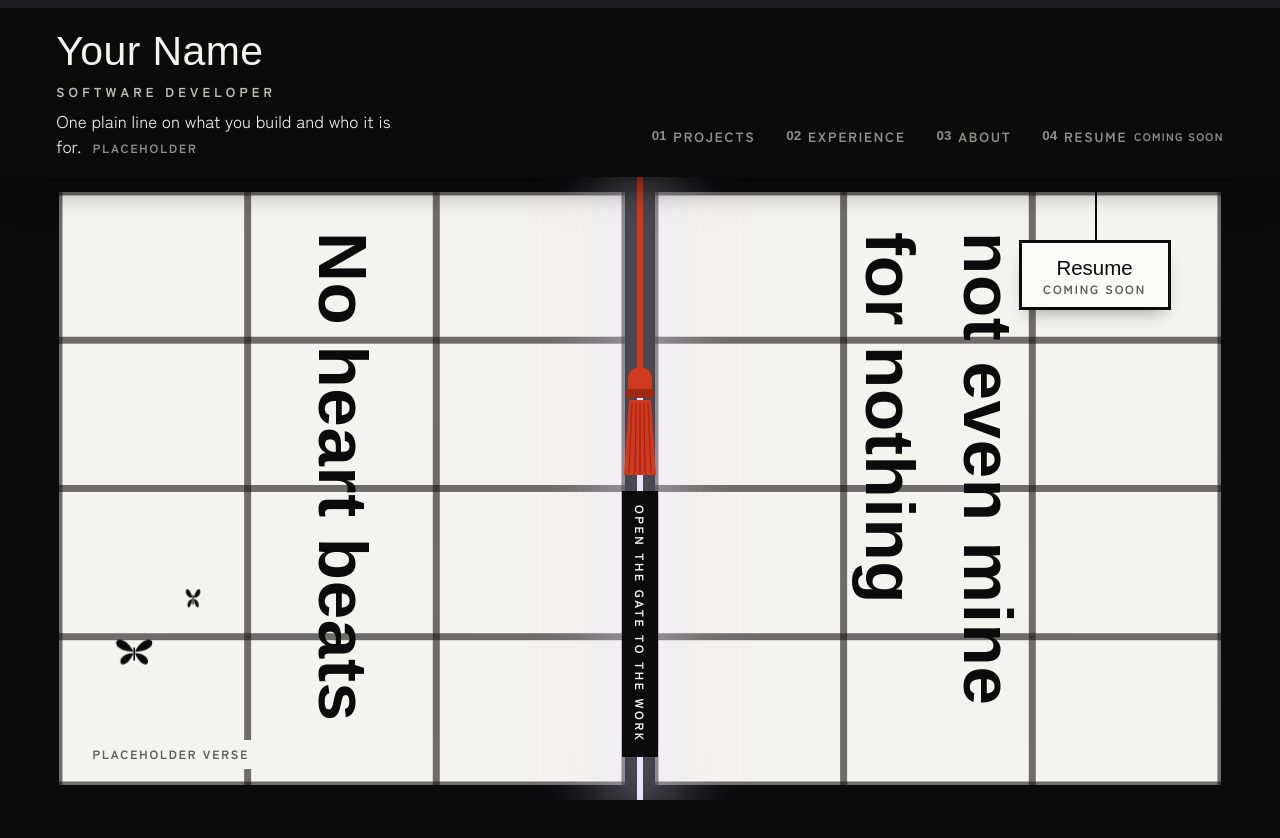
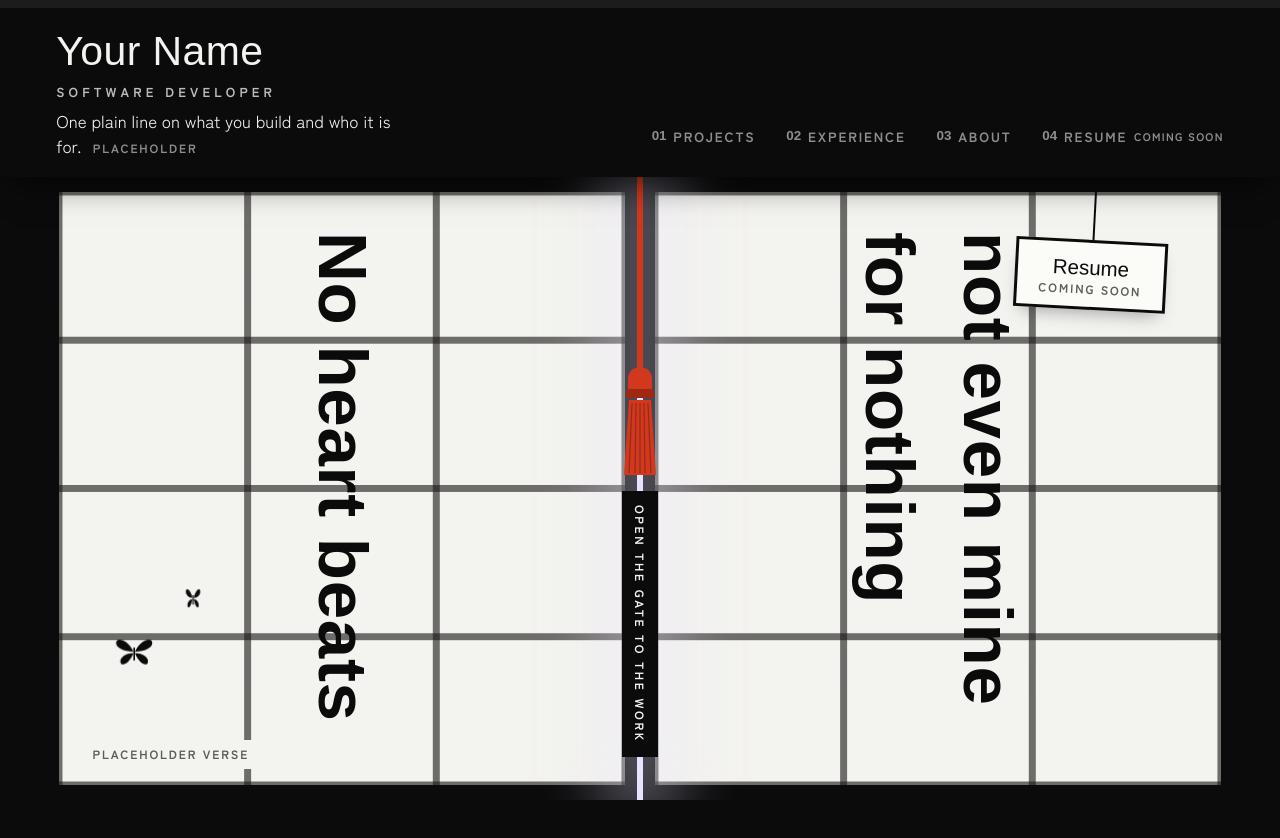
Before and after one commit to n4t5Uuu/Bleach-Inspired-Portfolio, a Next.js app: page / in a window 1280 px wide. In both pictures the pointer is over the element 1094 px from the left and 251 px from the top of the page. Shown: the top 838 px of the page. Built offline with nearby package versions, Linux system fonts and the light colour scheme; a web font is replaced by a local one.

Commit message:
feat(gate): sway the resume tag when reached for

```diff
--- a/src/app/globals.css
+++ b/src/app/globals.css
@@ -431,6 +431,19 @@ ol {
   top: 0;
   right: clamp(18px, 9%, 96px);
   padding-top: clamp(28px, 6vh, 64px);
+  transform-origin: top center;
+}
+
+/* the tag sways on its string when reached for */
+@media (prefers-reduced-motion: no-preference) {
+  .gate-tag {
+    transition: rotate 0.5s var(--ease-out);
+  }
+
+  .gate-tag:hover,
+  .gate-tag:focus-within {
+    rotate: 3deg;
+  }
 }
 
 /* the string the tag hangs from */
```
